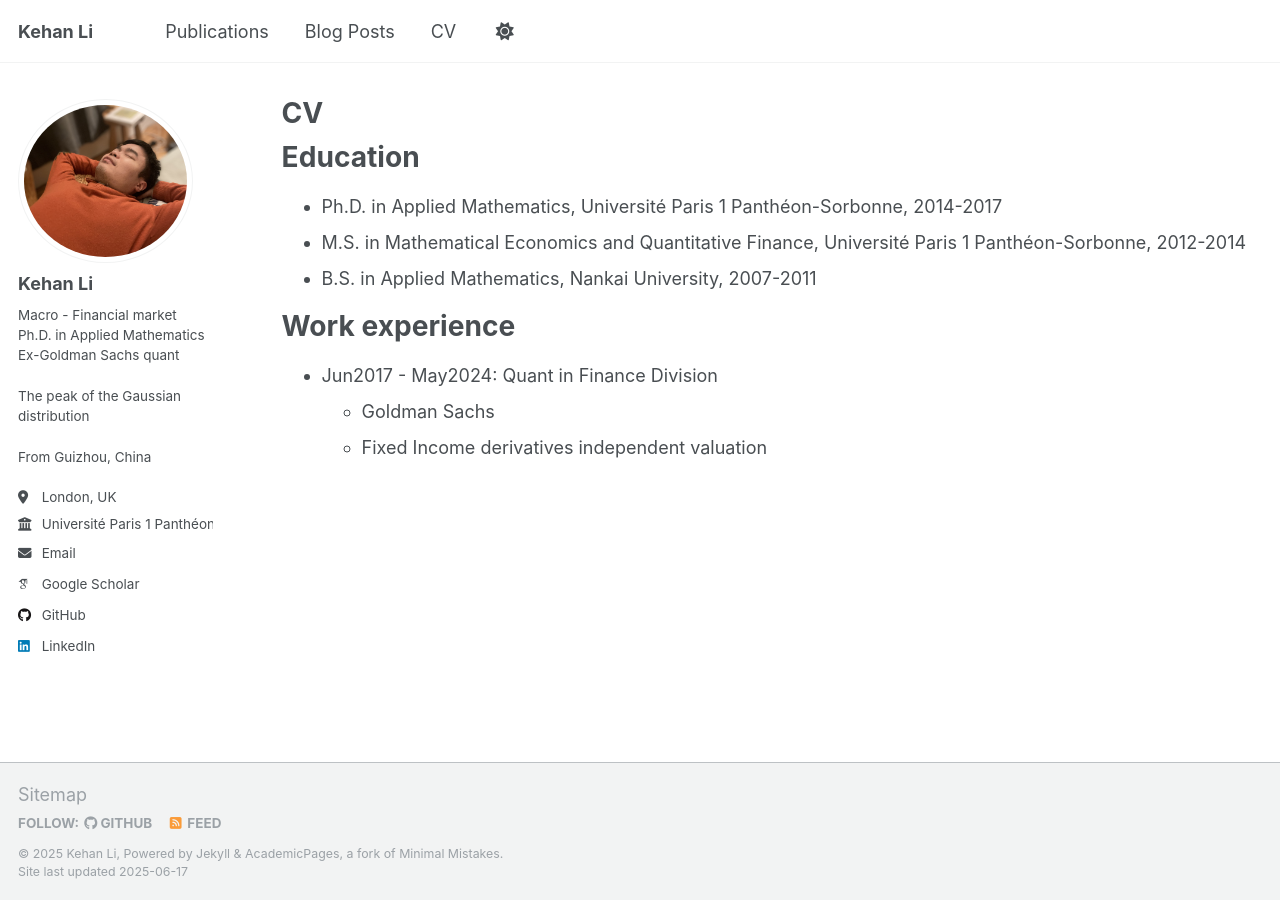
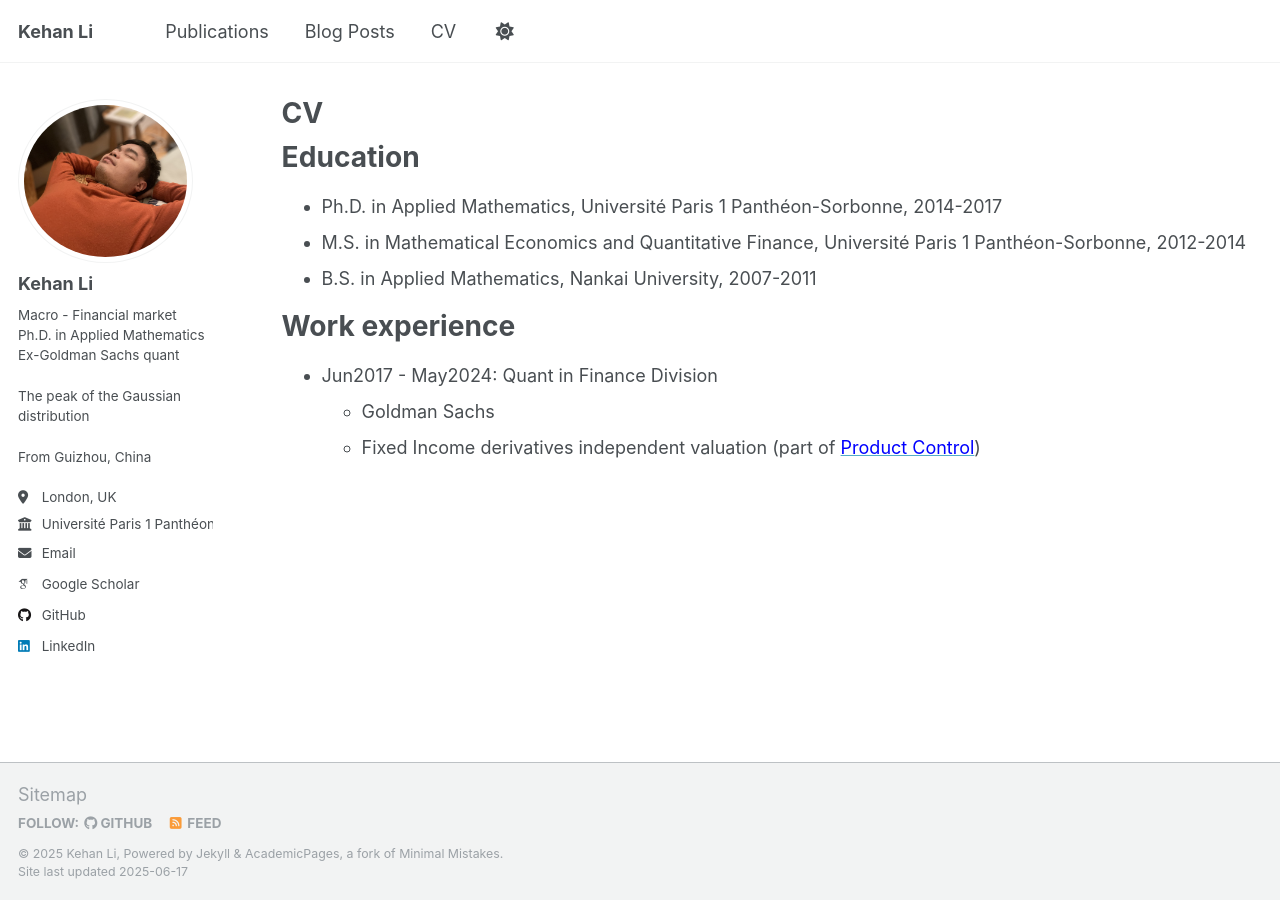
Before and after one commit to KehanLi-1123/KehanLi.github.io, a Jekyll site: the page built from _pages/cv.md, in a window 1280 px wide. Built offline with Jekyll 4.4.1, drawn with Linux system fonts in a browser that asks for light colours; some web fonts are replaced.

Commit message:
Update cv.md

```diff
--- a/_pages/cv.md
+++ b/_pages/cv.md
@@ -19,4 +19,4 @@ Work experience
 ======
 * Jun2017 - May2024: Quant in Finance Division
   * Goldman Sachs
-  * Fixed Income derivatives independent valuation
+  * Fixed Income derivatives independent valuation (part of [<span style="color:blue">Product Control</span>](https://en.wikipedia.org/wiki/Product_control))
```
